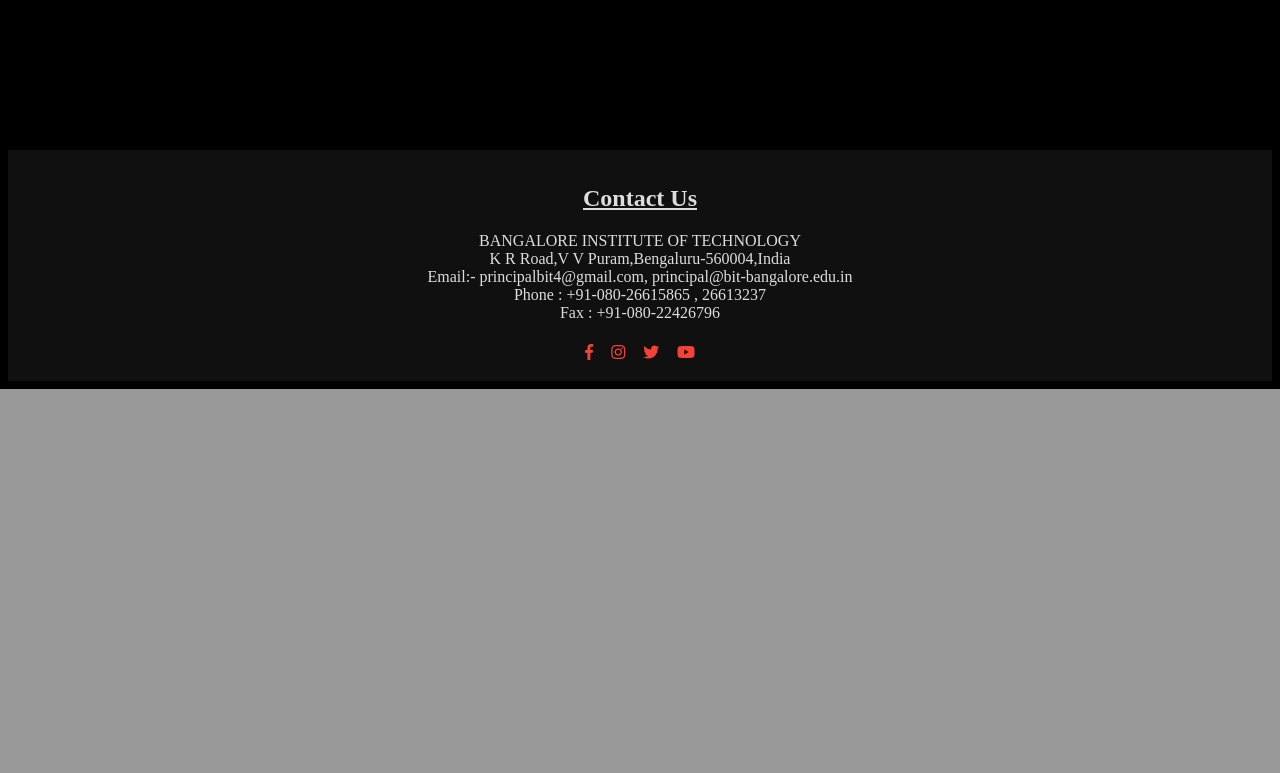
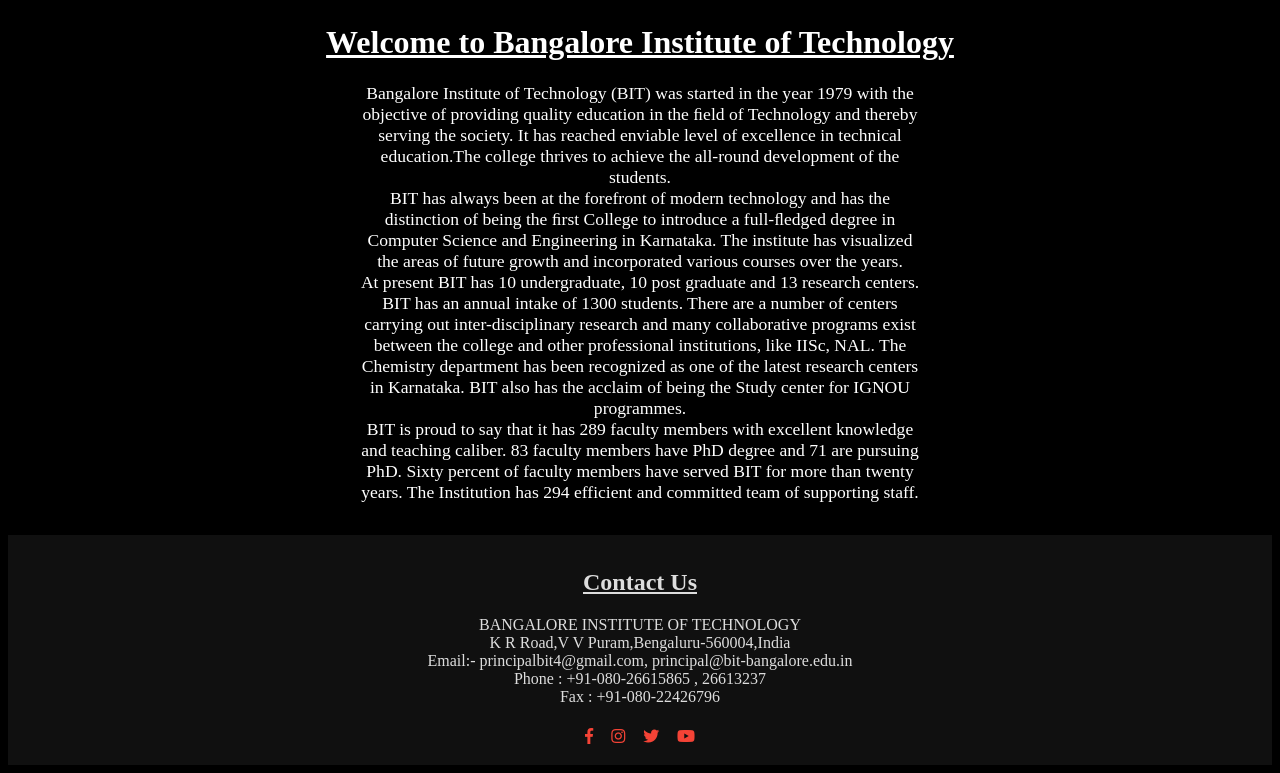
Before and after one commit to Vivek2k20/College_Website, a Flask app: page / in a window 1280 px wide. Shown: the part 789-1562 px from the top of the page. Before the commit the page ends 1178 px from the top, so only its background shows below. Run offline with Flask 2, Linux system fonts and the light colour scheme; some libraries are stand-ins or nearby versions.

Commit message:
Designed Home page

```diff
--- /dev/null
+++ b/static/css/home.css
@@ -0,0 +1,21 @@
+/*Home*/
+.home_contents {
+  margin-top: 2em;
+  margin-bottom: 2em;
+  text-align: center;
+  animation-name: fadein;
+  animation-duration: 2.5s;
+}
+
+.about_us {
+  text-align: center;
+}
+
+.about_us h1 {
+  text-decoration: underline;
+}
+
+.about_us p {
+  padding: 0% 20em;
+  font-size: 1.1em;
+}
--- a/static/css/main.css
+++ b/static/css/main.css
@@ -50,6 +50,7 @@
 .topnav {
   text-align: center;
   background-color: #333;
+  margin-top: 1%;
   width: auto;
   position: relative;
   border: 0.13em solid #fff;
@@ -65,6 +66,7 @@
 .topnav #myLinks a:hover {
   background-color: #101010;
   border: 0.13em solid #ddd;
+  text-decoration: underline;
   animation-name: selectedmainmenu;
   animation-duration: 0.5s;
   color: #ddd;
@@ -117,12 +119,3 @@
   cursor: pointer;
   padding: 6px 0;
 }
-
-/*Home*/
-.home_contents {
-  margin-top: 2em;
-  margin-bottom: 10em;
-  text-align: center;
-  animation-name: fadein;
-  animation-duration: 2.5s;
-}
--- a/templates/base.html
+++ b/templates/base.html
@@ -27,14 +27,14 @@
         alt="Logo"
         style="width: 100px; height: 100px"
       />
-      <div id="name"><b>Bangalore Institute of Technology</b></div>
+      <div id="name"><b><u>Bangalore Institute of Technology</u></b></div>
     </div>
     <div class="topnav">
       <div id="myLinks">
         <a href="/">Home</a>
         <a href="/departments">Departments</a>
         <a href="/facilities">Facilities</a>
-        <a href="/about">About/Contact Us</a>
+        <a href="/contact">Contact Us</a>
       </div>
     </div>
     {% block body %} {% endblock %}
--- a/templates/home.html
+++ b/templates/home.html
@@ -1,5 +1,6 @@
 {% extends 'base.html' %} {% block head %}
 <title>Home</title>
+<link rel="stylesheet" href="{{ url_for('static',filename='css/home.css')}}" />
 {% endblock %} {% block body %}
 <div class="home_contents">
   <img
@@ -7,5 +8,32 @@
     alt="College Photo"
     style="width: 1200px; height: 600px"
   />
+  <div class="about_us">
+    <h1>Welcome to Bangalore Institute of Technology</h1>
+    <p>
+      Bangalore Institute of Technology (BIT) was started in the year 1979 with
+      the objective of providing quality education in the ﬁeld of Technology and
+      thereby serving the society. It has reached enviable level of excellence
+      in technical education.The college thrives to achieve the all-round
+      development of the students.<br />
+      BIT has always been at the forefront of modern technology and has the
+      distinction of being the ﬁrst College to introduce a full-ﬂedged degree in
+      Computer Science and Engineering in Karnataka. The institute has
+      visualized the areas of future growth and incorporated various courses
+      over the years.
+      <br />At present BIT has 10 undergraduate, 10 post graduate and 13
+      research centers. BIT has an annual intake of 1300 students. There are a
+      number of centers carrying out inter-disciplinary research and many
+      collaborative programs exist between the college and other professional
+      institutions, like IISc, NAL. The Chemistry department has been recognized
+      as one of the latest research centers in Karnataka. BIT also has the
+      acclaim of being the Study center for IGNOU programmes.<br />
+      BIT is proud to say that it has 289 faculty members with excellent
+      knowledge and teaching caliber. 83 faculty members have PhD degree and 71
+      are pursuing PhD. Sixty percent of faculty members have served BIT for
+      more than twenty years. The Institution has 294 efficient and committed
+      team of supporting staff.
+    </p>
+  </div>
 </div>
 {% endblock %}
```
